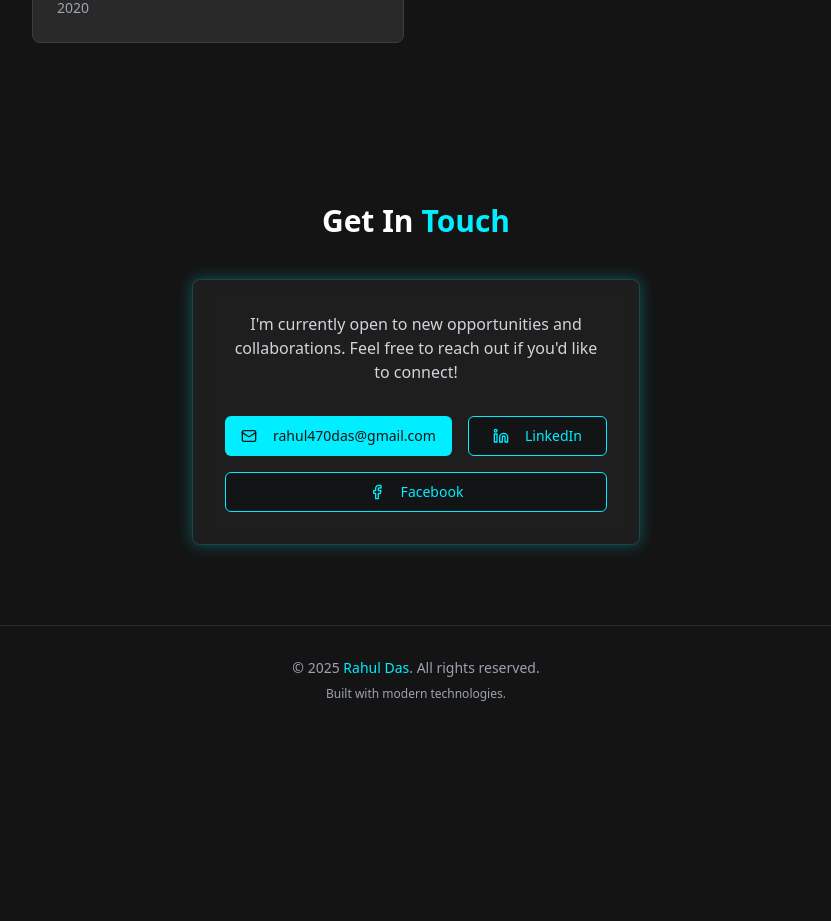
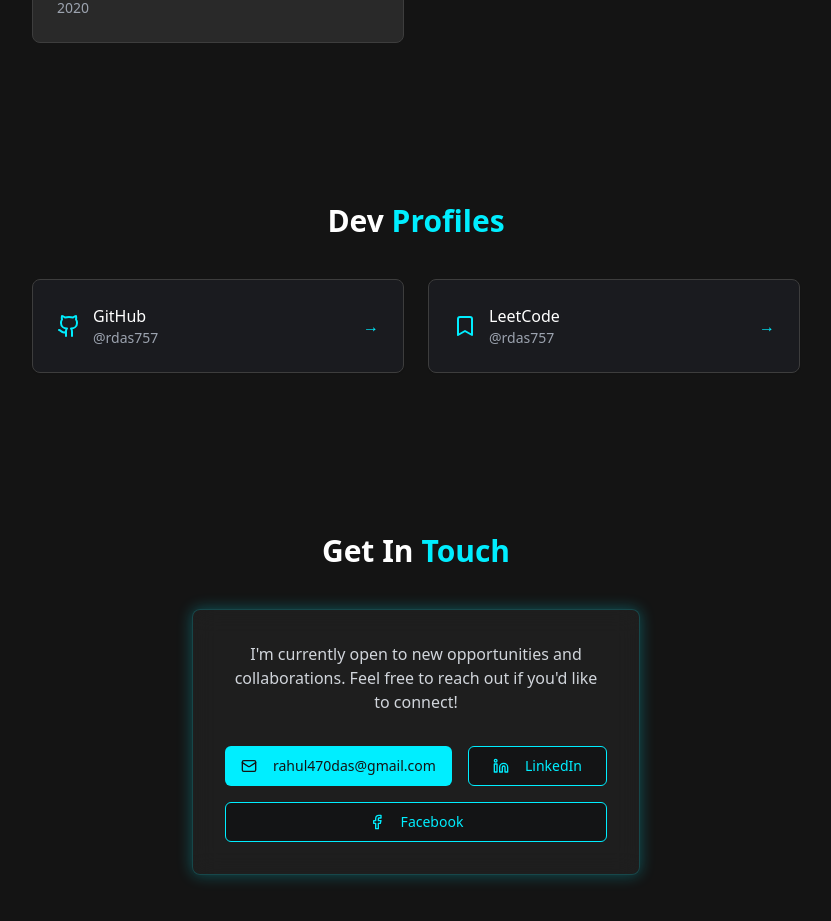
Before and after one commit to rdas757/rdas-portfolio, a React (Vite) app: page / in a window 1280 px wide. Shown: the part 5960-6881 px from the top of the page, without its empty margins (224-1055 px from the left). Before the commit the page ends 6694 px from the top, so only its background shows below. Built offline with nearby package versions, Linux system fonts and the light colour scheme.

Commit message:
Add Dev Profiles section
Add GitHub and LeetCode links with icons.

```diff
--- /dev/null
+++ b/src/components/DevProfiles.tsx
@@ -0,0 +1,64 @@
+
+import { Github, Bookmark } from "lucide-react";
+import { HoverCard, HoverCardContent, HoverCardTrigger } from "@/components/ui/hover-card";
+import { Card, CardContent } from "@/components/ui/card";
+
+const DevProfiles = () => {
+  const profiles = [
+    {
+      name: "GitHub",
+      username: "rdas757",
+      url: "https://github.com/rdas757",
+      icon: Github,
+      description: "View my open source projects and code repositories"
+    },
+    {
+      name: "LeetCode",
+      username: "rdas757",
+      url: "https://leetcode.com/u/rdas757/",
+      icon: Bookmark,
+      description: "Check my coding problem solutions and algorithmic skills"
+    }
+  ];
+
+  return (
+    <section id="dev-profiles" className="py-20 relative">
+      <div className="container mx-auto px-4">
+        <h2 className="text-3xl font-bold mb-10 text-center text-white">
+          Dev <span className="text-neon-cyan">Profiles</span>
+        </h2>
+
+        <div className="max-w-3xl mx-auto grid grid-cols-1 md:grid-cols-2 gap-6">
+          {profiles.map((profile) => (
+            <HoverCard key={profile.name}>
+              <HoverCardTrigger asChild>
+                <Card className="glass-card p-6 border-dark-700 hover:border-neon-cyan/50 transition-all duration-300 hover:shadow-[0_0_15px_rgba(0,238,255,0.2)]">
+                  <a
+                    href={profile.url}
+                    target="_blank"
+                    rel="noopener noreferrer"
+                    className="flex items-center justify-between text-gray-300 hover:text-neon-cyan transition-colors"
+                  >
+                    <div className="flex items-center">
+                      <profile.icon size={24} className="text-neon-cyan mr-3" />
+                      <div>
+                        <h3 className="font-medium text-white">{profile.name}</h3>
+                        <p className="text-sm text-gray-400">@{profile.username}</p>
+                      </div>
+                    </div>
+                    <div className="text-neon-cyan">→</div>
+                  </a>
+                </Card>
+              </HoverCardTrigger>
+              <HoverCardContent className="w-80 bg-dark-800 border-dark-700 text-white">
+                {profile.description}
+              </HoverCardContent>
+            </HoverCard>
+          ))}
+        </div>
+      </div>
+    </section>
+  );
+};
+
+export default DevProfiles;
--- a/src/pages/Index.tsx
+++ b/src/pages/Index.tsx
@@ -6,6 +6,7 @@ import Skills from "../components/Skills";
 import Projects from "../components/Projects";
 import Experience from "../components/Experience";
 import Education from "../components/Education";
+import DevProfiles from "../components/DevProfiles";
 import Contact from "../components/Contact";
 import Footer from "../components/Footer";
 
@@ -21,6 +22,7 @@ const Index = () => {
       <Projects />
       <Experience />
       <Education />
+      <DevProfiles />
       <Contact />
       <Footer />
     </div>
```
